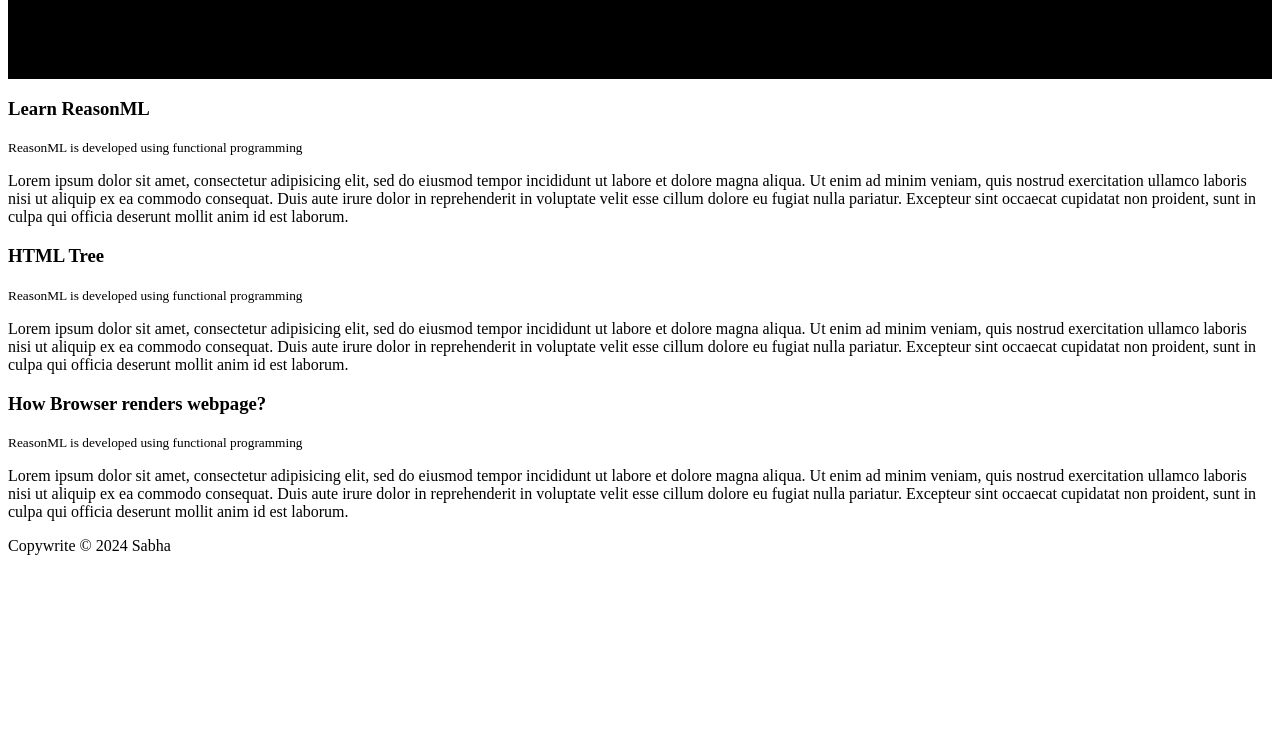
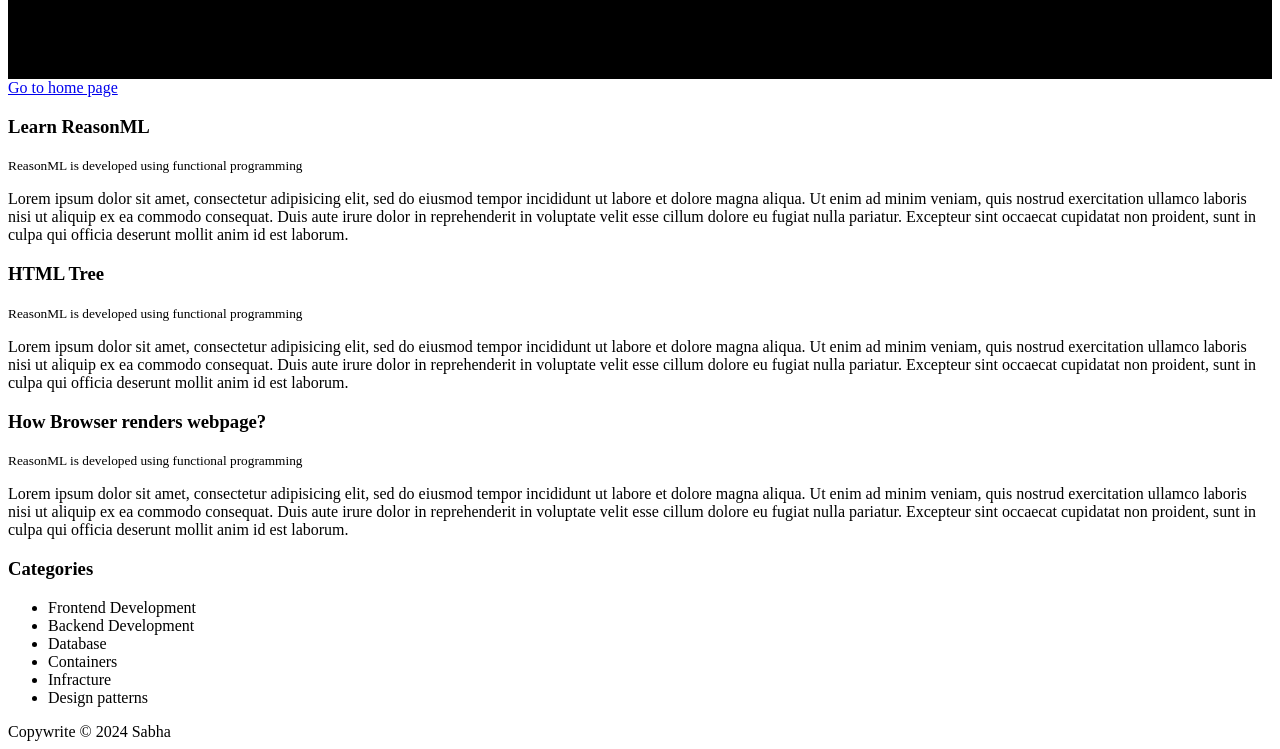
Before and after one commit to sabha/website-development, a plain HTML site: page htmlDocuments/blog.html in a window 1280 px wide. Shown: the part 89-838 px from the top of the page. Before the commit the page ends 800 px from the top, so only its background shows below. Drawn offline with Linux system fonts and the light colour scheme.

Commit message:
Navigating between blog and index html

```diff
--- a/htmlDocuments/blog.html
+++ b/htmlDocuments/blog.html
@@ -2,6 +2,8 @@
 <html>
 <head>
 	<title>Blog page using HTML 5 semantic tags</title>
+	<meta charset="utf-8" name="description" content="Awesome blog page">
+	<meta charset="utf-8" name="keyword" content="HTML, CSS, JS">
 	<style type="text/css">
 		header {
 			height: 120px;
@@ -17,7 +19,7 @@
 	<header>
 		<h1>My Tech Blog</h1>
 	</header>
-
+	<a href="./index.html">Go to home page</a>
 	<article>
 		<h3>Learn ReasonML</h3>
 		<small>ReasonML is developed using functional programming</small>
@@ -52,6 +54,20 @@
 		proident, sunt in culpa qui officia deserunt mollit anim id est laborum.</p>
 	</article>
 
+	<aside>
+		<h3>Categories</h3>
+		<nav>
+			<ul>
+				<li>Frontend Development</li>
+				<li>Backend Development</li>
+				<li>Database</li>
+				<li>Containers</li>
+				<li>Infracture</li>
+				<li>Design patterns</li>
+			</ul>
+		</nav>
+	</aside>
+
 	<footer>Copywrite &copy; 2024 Sabha</footer>
 
 </body>
```
Also changed, not shown: htmlDocuments/index.html (+2 -1 lines).
